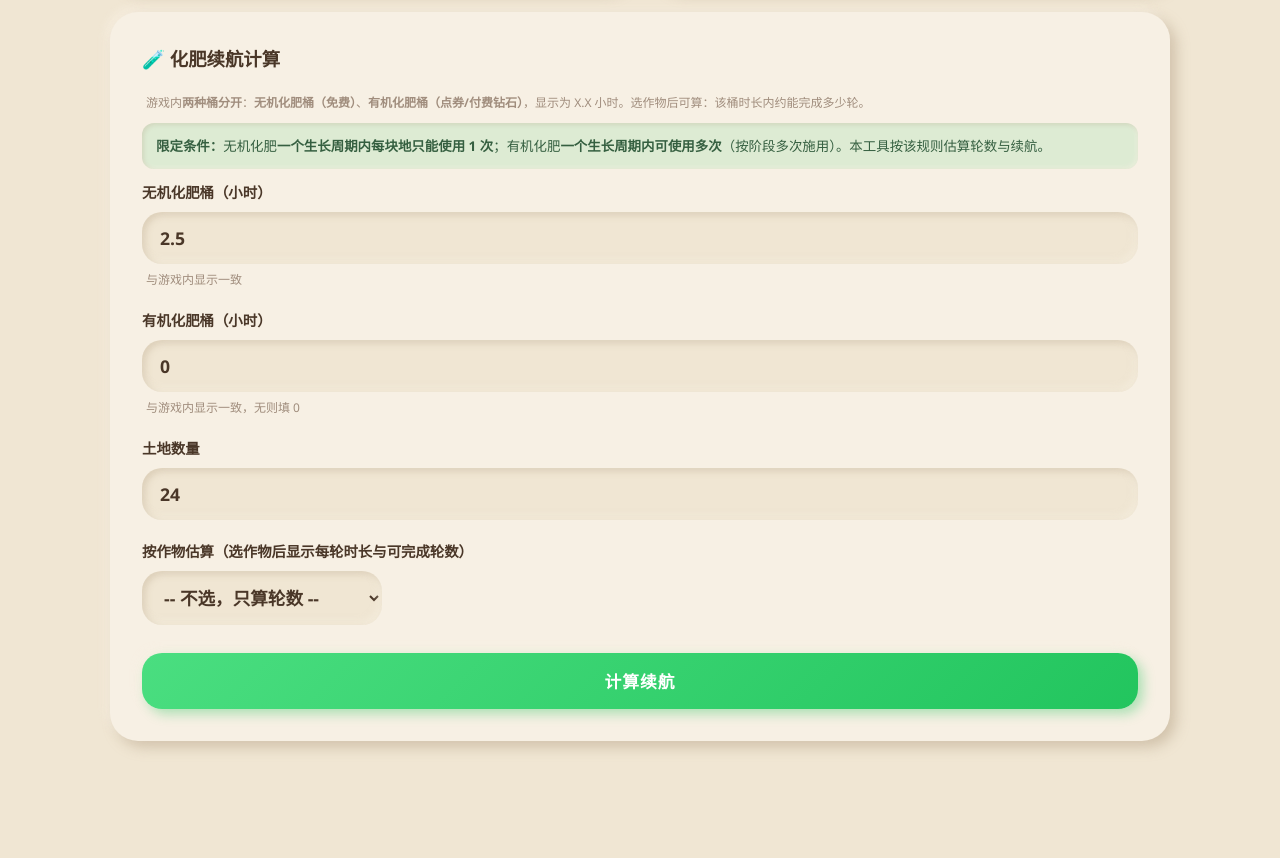
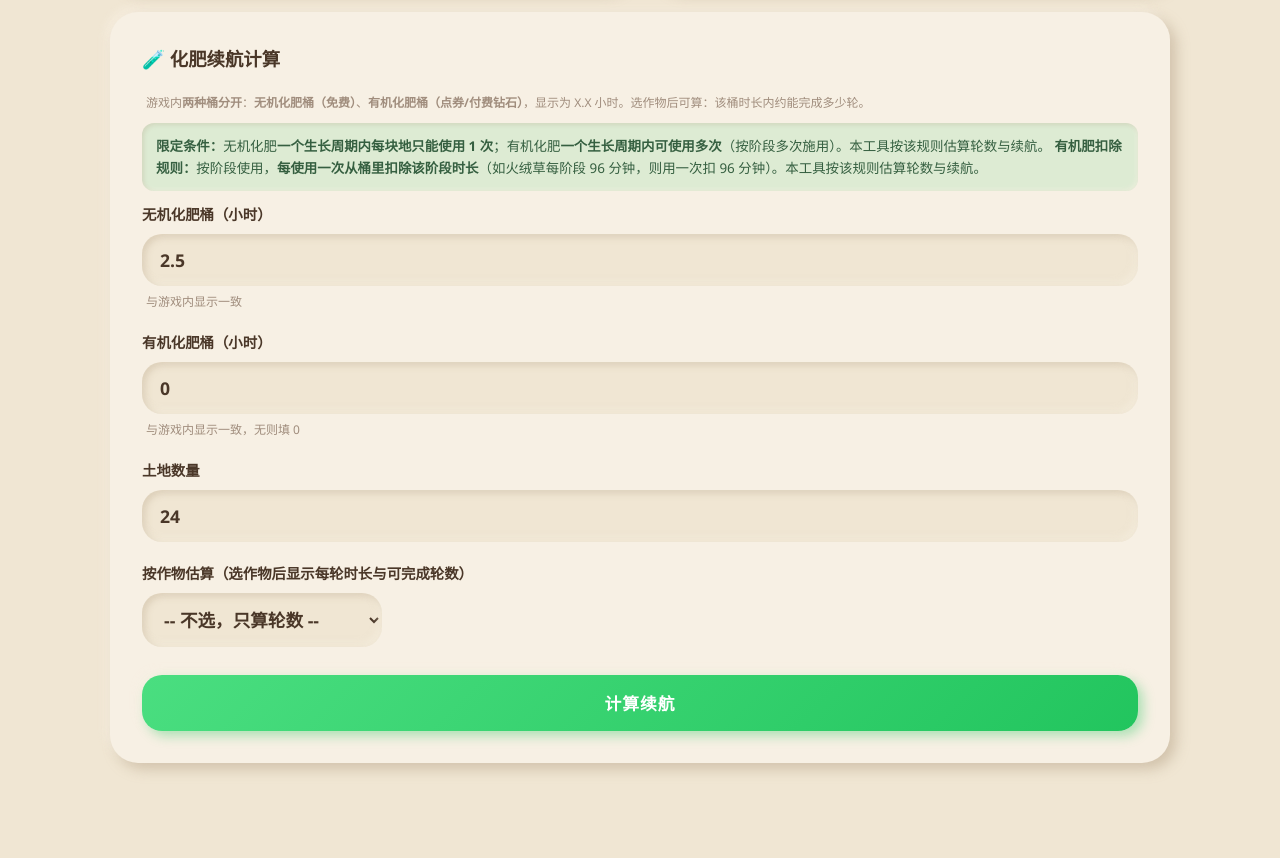
Before and after one commit to mitang-tal/farmout, a website: page index.html in a window 1280 px wide. Shown: the part 1480-2338 px from the top of the page. Drawn offline with Linux system fonts and the light colour scheme.

Commit message:
Update fertilizer calculation instructions in index.html
Added organic fertilizer deduction rules for calculation.

```diff
--- a/index.html
+++ b/index.html
@@ -229,6 +229,7 @@
             <p class="input-hint" style="margin-bottom:8px;">游戏内<strong>两种桶分开</strong>：<strong>无机化肥桶（免费）</strong>、<strong>有机化肥桶（点券/付费钻石）</strong>，显示为 X.X 小时。选作物后可算：该桶时长内约能完成多少轮。</p>
             <div class="strategy-tip" style="margin-bottom:12px;">
                 <strong>限定条件：</strong>无机化肥<strong>一个生长周期内每块地只能使用 1 次</strong>；有机化肥<strong>一个生长周期内可使用多次</strong>（按阶段多次施用）。本工具按该规则估算轮数与续航。
+                <strong>有机肥扣除规则：</strong>按阶段使用，<strong>每使用一次从桶里扣除该阶段时长</strong>（如火绒草每阶段 96 分钟，则用一次扣 96 分钟）。本工具按该规则估算轮数与续航。
             </div>
             <div class="input-group">
                 <label class="input-label">无机化肥桶（小时）</label>
```
